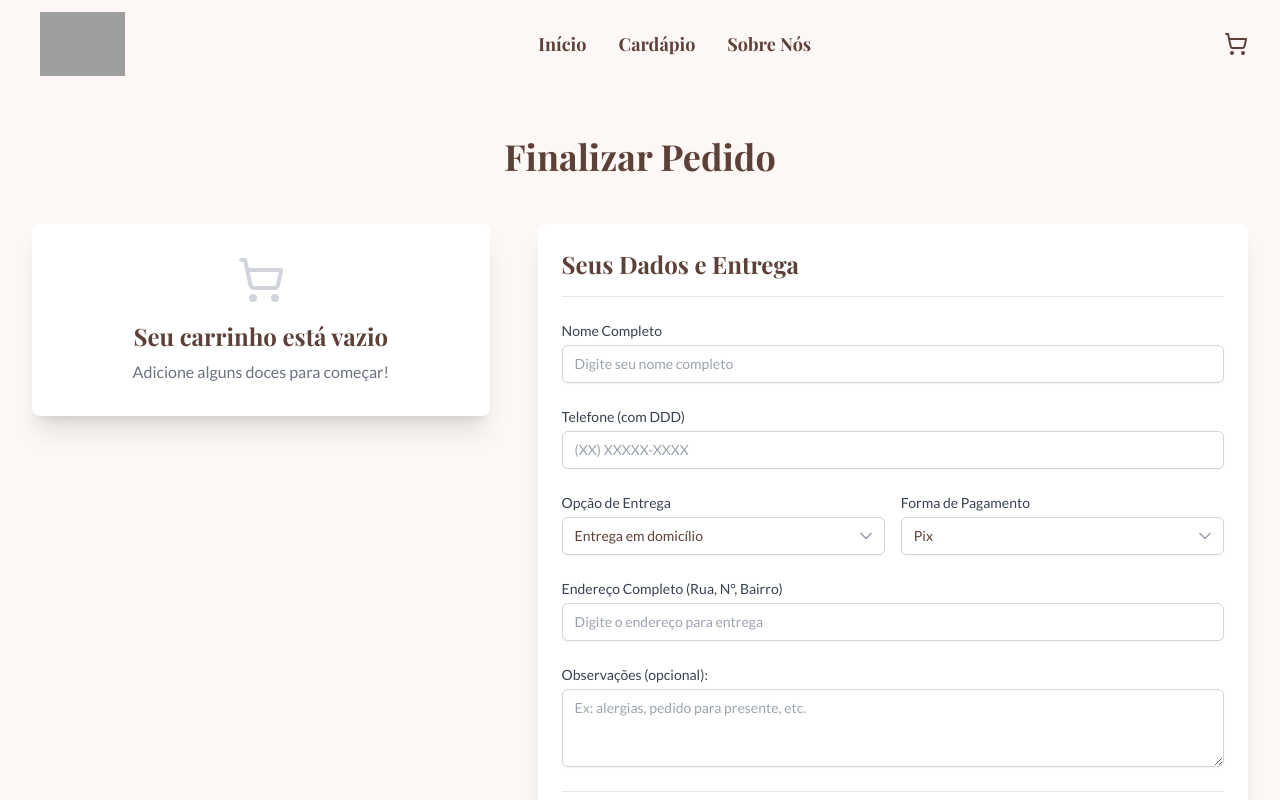
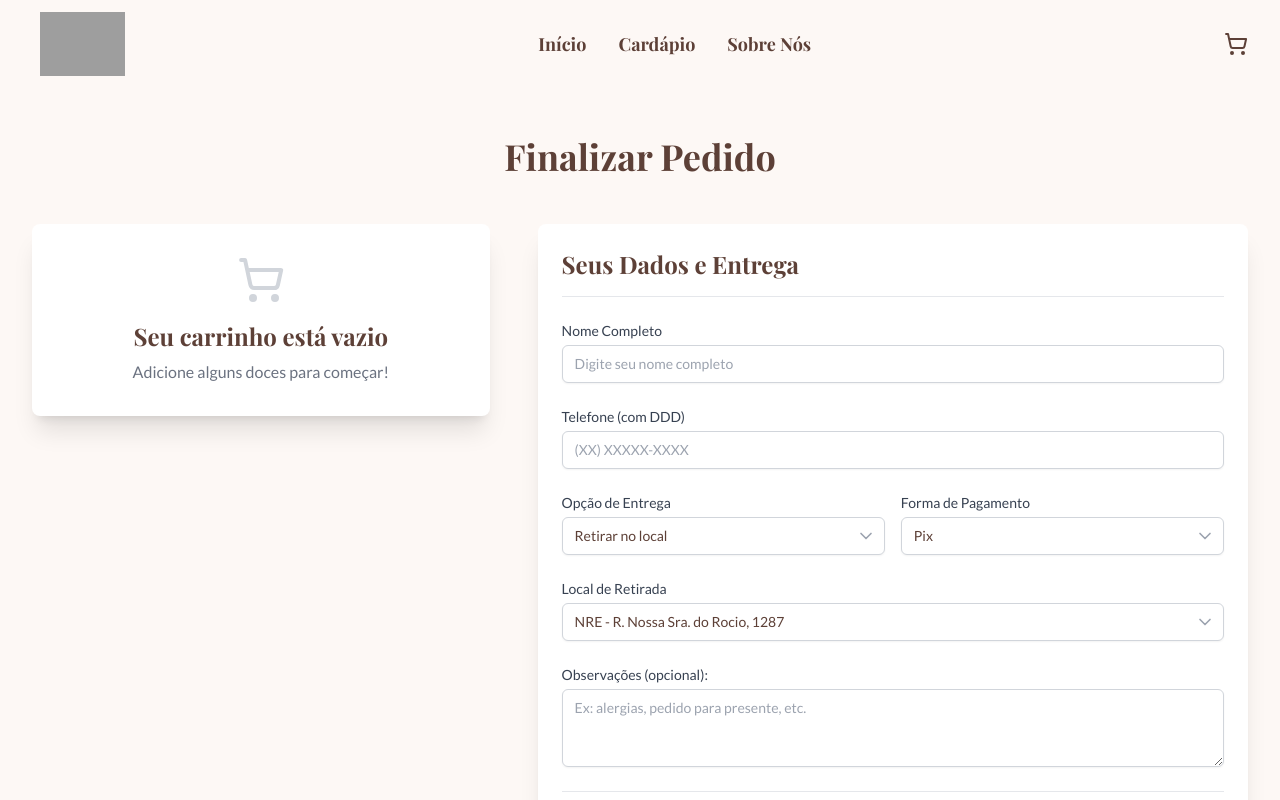
Before and after one commit to Ckistian-dev/la-doce-vida, a React (Vite) app: page / in a window 1280 px wide. Both pictures are taken after a click on the button 1236 px from the left and 44 px from the top of the page. Shown: the top 800 px of the page. Built offline with nearby package versions, Linux system fonts and the light colour scheme; grey boxes are pictures that could not be loaded.

Commit message:
Atualização nova

```diff
--- a/src/components/ui/CheckoutForm.jsx
+++ b/src/components/ui/CheckoutForm.jsx
@@ -56,9 +56,9 @@ const CustomSelect = ({ options, selected, onSelect, placeholder, label }) => {
 const CheckoutForm = () => {
   const { cart, clearCart } = useCart();
   const [formData, setFormData] = useState({ name: '', phone: '' });
-  const [deliveryType, setDeliveryType] = useState('delivery');
+  const [deliveryType, setDeliveryType] = useState('pickup');
   const [location, setLocation] = useState('');
-  const [pickupPoint, setPickupPoint] = useState('Talatto');
+  const [pickupPoint, setPickupPoint] = useState('NRE');
   const [paymentMethod, setPaymentMethod] = useState('Pix');
   // --- Adicionado estado para a observação ---
   const [observation, setObservation] = useState('');
```
